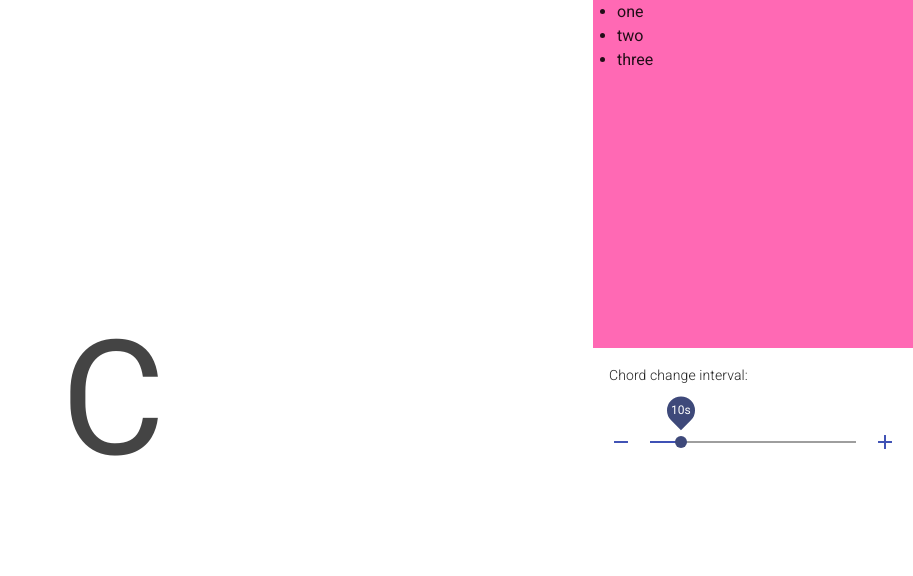
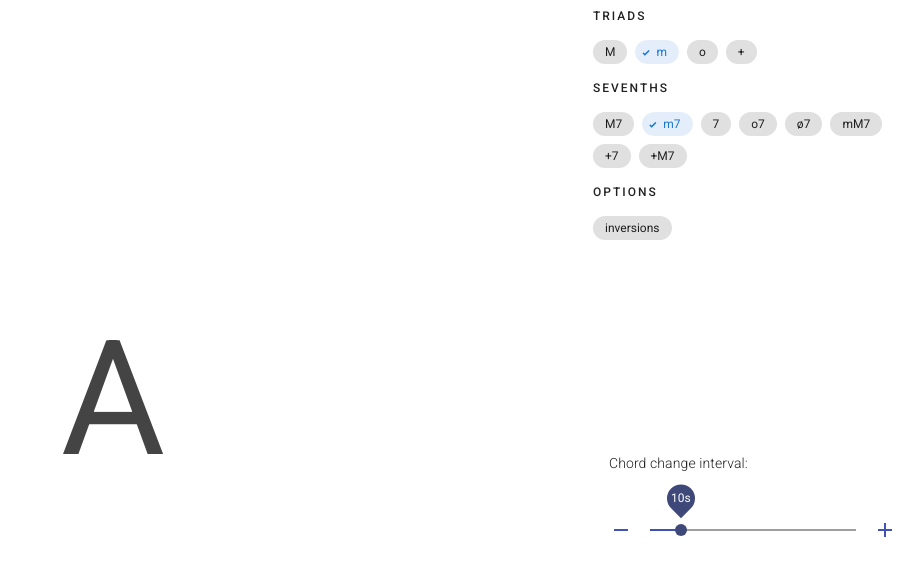
Before and after one commit to nobodyisme/chords, a Vue app: page / in a window 1280 px wide. Shown: the top 576 px of the page, without its empty margins (367-1280 px from the left). Built offline with nearby package versions, Linux system fonts and the light colour scheme.

Commit message:
Draft v2: more controls added, data workflow updated

```diff
--- a/src/App.vue
+++ b/src/App.vue
@@ -2,13 +2,7 @@
   <v-app>
     <div class="app">
       <play-box :chord="chord" />
-      <div class="chords-conf-box">
-        <ul>
-          <li>one</li>
-          <li>two</li>
-          <li>three</li>
-        </ul>
-      </div>
+      <chords-selector-box @chords-setup="onChordsSetup" />
       <play-conf-box @change-chord="onChangeChord" />
     </div>
   </v-app>
@@ -17,22 +11,38 @@
 <script>
 import PlayBox from "./components/PlayBox.vue";
 import PlayConfBox from "./components/PlayConfBox.vue";
+import ChordsSelectorBox from "./components/ChordsSelectorBox.vue";
 
 export default {
   name: "App",
 
   components: {
+    ChordsSelectorBox,
     PlayBox,
     PlayConfBox,
   },
 
   data: () => ({
     chord: "some chord",
+    chord_types: [],
+    inversions: false,
   }),
 
   methods: {
-    onChangeChord(newChord) {
-      this.chord = newChord;
+    onChangeChord() {
+      let chords = ["A", "B", "C"];
+      console.log("change chord");
+
+      var index = Math.floor(Math.random() * chords.length);
+
+      console.log("emitting");
+      this.chord = chords[index];
+    },
+    onChordsSetup(chord_types, inversions) {
+      console.log(chord_types);
+      console.log(inversions);
+      this.chord_types = chord_types;
+      this.inversions = inversions;
     },
   },
 };
@@ -67,9 +77,4 @@ body {
       "main conf2";
   }
 }
-
-.chords-conf-box {
-  grid-area: conf1;
-  background-color: hotpink;
-}
 </style>
--- a/src/components/ChordsSelector.vue
+++ b/src/chords.js
@@ -1,8 +1,3 @@
-<template>
-  <chords-type-item :label="chord_types_tree.label" :id="chord_types_tree.id" />
-</template>
-
-<script>
 const notes = {
   C: { s: "C", next: {} },
   D: { s: "D", next: {} },
@@ -32,6 +27,43 @@ const accidentals = {
 const accidentalMap = {};
 for (let idx in accidentals) {
   accidentalMap[accidentals[idx].distance] = accidentals[idx];
+}
+
+// eslint-disable-next-line no-unused-vars
+function BuildChord(start_note, start_accidental, intervals) {
+  let cur_degree = 1;
+  let cur_distance = -start_accidental.distance;
+  let cur_note = start_note;
+
+  let chord = [];
+
+  for (let interval of intervals) {
+    while (cur_degree != interval.degree) {
+      cur_distance += cur_note.next.distance;
+      cur_degree += 1;
+      cur_note = cur_note.next.note;
+    }
+    // output *note*
+    let accidental = accidentalMap[interval.distance - cur_distance];
+    if (accidental == undefined) {
+      throw "Unsupported chord configuration: " + arguments;
+    }
+    chord.push({
+      note: cur_note,
+      accidental: accidental,
+    });
+  }
+
+  return chord;
+}
+
+// eslint-disable-next-line no-unused-vars
+function PrintChord(chord) {
+  let notes = [];
+  for (let n of chord) {
+    notes.push(n.note.s + n.accidental.s);
+  }
+  return notes.join(" ");
 }
 
 const intervals = {
@@ -77,154 +109,78 @@ const intervals = {
   // TODO: add intervals larger than one octave
 };
 
-// eslint-disable-next-line no-unused-vars
-function BuildChord(start_note, start_accidental, intervals) {
-  let cur_degree = 1;
-  let cur_distance = -start_accidental.distance;
-  let cur_note = start_note;
+export const chord_type_ids = {
+  major_triad: "major_triad",
+  minor_triad: "minor_triad",
+  augmented_triad: "augmented_triad",
+  diminished_triad: "diminished_triad",
 
-  let chord = [];
-
-  for (let interval of intervals) {
-    while (cur_degree != interval.degree) {
-      cur_distance += cur_note.next.distance;
-      cur_degree += 1;
-      cur_note = cur_note.next.note;
-    }
-    // output *note*
-    let accidental = accidentalMap[interval.distance - cur_distance];
-    if (accidental == undefined) {
-      throw "Unsupported chord configuration: " + arguments;
-    }
-    chord.push({
-      note: cur_note,
-      accidental: accidental,
-    });
-  }
-
-  return chord;
+  diminished_seventh: "diminished_seventh",
+  half_diminished_seventh: "half_diminished_seventh",
+  minor_seventh: "minor_seventh",
+  minor_major_seventh: "minor_major_seventh",
+  dominant_seventh: "dominant_seventh",
+  major_seventh: "major_seventh",
+  augmented_seventh: "augmented_seventh",
+  augmented_major_seventh: "augmented_major_seventh",
 }
 
+
+// eslint-disable-next-line no-unused-vars
 const chord_types = {
   // Triads
-  major_triad: {
+  [chord_type_ids.major_triad]: {
     s_variants: ["", "M", "Δ", "ma"],
     intervals: [intervals.P1, intervals.M3, intervals.P5],
   },
-  minor_triad: {
+  [chord_type_ids.minor_triad]: {
     s_variants: ["m", "min", "-", "mi"],
     intervals: [intervals.P1, intervals.m3, intervals.P5],
   },
-  augmented_triad: {
+  [chord_type_ids.augmented_triad]: {
     s_variants: ["⁺", "+", "aug"],
     intervals: [intervals.P1, intervals.M3, intervals.A5],
   },
-  diminished_triad: {
+  [chord_type_ids.diminished_triad]: {
     // TODO: move to superscript (♭5)
-    s_variants: ["⁰", "dim", "⁽ᵇ⁵⁾"],
+    s_variants: ["ᵒ", "dim", "⁽ᵇ⁵⁾"],
     intervals: [intervals.P1, intervals.m3, intervals.d5],
   },
 
   // Seventh
-  diminished_seventh: {
+  [chord_type_ids.diminished_seventh]: {
     s_variants: ["ᵒ⁷", "dim⁷"],
     intervals: [intervals.P1, intervals.m3, intervals.d5, intervals.d7],
   },
-  half_diminished_seventh: {
+  [chord_type_ids.half_diminished_seventh]: {
     // TODO: change to superscript 'ø⁷'
     s_variants: ["ø⁷", "m⁷ᵇ⁵", "-⁽ᵇ⁵⁾"],
     intervals: [intervals.P1, intervals.m3, intervals.d5, intervals.m7],
   },
-  minor_seventh: {
+  [chord_type_ids.minor_seventh]: {
     s_variants: ["m⁷", "min⁷", "-⁷"],
     intervals: [intervals.P1, intervals.m3, intervals.P5, intervals.m7],
   },
-  minor_major_seventh: {
+  [chord_type_ids.minor_major_seventh]: {
     s_variants: ["mᴹ⁷", "mᵐᵃʲ⁷", "-⁽ʲ⁷⁾", "-ᐞ⁷", "-ᴹ⁷"],
     intervals: [intervals.P1, intervals.m3, intervals.P5, intervals.M7],
   },
-  dominant_seventh: {
+  [chord_type_ids.dominant_seventh]: {
     s_variants: ["⁷", "dom⁷"],
     intervals: [intervals.P1, intervals.M3, intervals.P5, intervals.m7],
   },
-  major_seventh: {
+  [chord_type_ids.major_seventh]: {
     s_variants: ["M⁷", "ᴹ⁷", "ᵐᵃʲ⁷", "ᐞ⁷", "ʲ⁷"],
     intervals: [intervals.P1, intervals.M3, intervals.P5, intervals.M7],
   },
-  augmented_seventh: {
+  [chord_type_ids.augmented_seventh]: {
     // TODO: proper subscript ♯
     s_variants: ["+⁷", "aug⁷", "⁷⁺", "⁷⁺⁵", "⁷♯⁵"],
     intervals: [intervals.P1, intervals.M3, intervals.A5, intervals.m7],
   },
-  augmented_major_seventh: {
+  [chord_type_ids.augmented_major_seventh]: {
     // TODO: proper subscript ♯
     s_variants: ["+ᴹ⁷", "ᴹ⁷⁺⁵", "ᴹ⁷♯⁵", "+ʲ⁷", "+ᐞ⁷"],
     intervals: [intervals.P1, intervals.M3, intervals.A5, intervals.M7],
   },
 };
-
-let chord_types_tree = {
-  label: "chord types",
-  elements: [
-    {
-      label: "thirds",
-      elements: [
-        {
-          label: "basic",
-          elements: [chord_types.major_triad, chord_types.minor_triad],
-        },
-        {
-          label: "more",
-          elements: [chord_types.diminished_triad, chord_types.augmented_triad],
-        },
-      ],
-    },
-    {
-      label: "sevenths",
-      elements: [
-        {
-          label: "basic",
-          elements: [
-            chord_types.major_seventh,
-            chord_types.minor_seventh,
-            chord_types.dominant_seventh,
-          ],
-        },
-        {
-          label: "more",
-          elements: [
-            chord_types.diminished_seventh,
-            chord_types.half_diminished_seventh,
-            chord_types.minor_major_seventh,
-            chord_types.augmented_seventh,
-            chord_types.augmented_major_seventh,
-          ],
-        },
-      ],
-    },
-  ],
-};
-
-// eslint-disable-next-line no-unused-vars
-function PrintChord(chord) {
-  let notes = [];
-  for (let n of chord) {
-    notes.push(n.note.s + n.accidental.s);
-  }
-  return notes.join(" ");
-}
-
-import ChordsTypeItem from "./ChordTypeItem.vue";
-
-export default {
-  name: "ChordsSelector",
-  data: function () {
-    return {
-      chord_types_tree: chord_types_tree,
-    };
-  },
-  components: {
-    ChordsTypeItem,
-  },
-};
-</script>
--- /dev/null
+++ b/src/components/ChordsSelectorBox.vue
@@ -0,0 +1,194 @@
+<template>
+  <div class="chords-conf-box">
+    <span class="text-overline">Triads</span>
+    <v-chip-group
+      multiple
+      column
+      active-class="primary--text"
+      v-model="selected_triads"
+      @change="updateChordTypes"
+    >
+      <v-chip
+        v-for="triad in chord_types.triads"
+        :key="triad.id"
+        :value="triad.id"
+        filter
+        small
+        filter-icon="mdi-check-bold"
+      >
+        {{ triad.label }}
+      </v-chip>
+    </v-chip-group>
+
+    <span class="text-overline">Sevenths</span>
+    <v-chip-group
+      multiple
+      column
+      active-class="primary--text"
+      v-model="selected_sevenths"
+      @change="updateChordTypes"
+    >
+      <v-chip
+        v-for="seventh in chord_types.sevenths"
+        :key="seventh.id"
+        :value="seventh.id"
+        filter
+        small
+        filter-icon="mdi-check-bold"
+      >
+        {{ seventh.label }}
+      </v-chip>
+    </v-chip-group>
+    <span class="text-overline">Options</span>
+    <v-chip-group
+      multiple
+      column
+      active-class="primary--text"
+      v-model="selected_options"
+      @change="updateChordTypes"
+    >
+      <v-chip filter small :value="inversions_id" filter-icon="mdi-check-bold">
+        inversions
+      </v-chip>
+    </v-chip-group>
+  </div>
+</template>
+
+<script>
+import { chord_type_ids } from "../chords";
+
+export default {
+  name: "ChordsSelector",
+  methods: {
+    updateChordTypes: function () {
+      let chord_type_ids = [];
+      for (let name in this.chord_types) {
+        for (let chord_type of this.chord_types[name])
+          if (chord_type.selected) {
+            chord_type_ids.push(chord_type.id);
+          }
+      }
+      this.$emit("chords-setup", chord_type_ids, this.inversions);
+    },
+    getSelectedChordTypes(chord_family) {
+      let res = [];
+      for (let chord_type of chord_family) {
+        if (chord_type.selected) {
+          res.push(chord_type.id);
+        }
+      }
+      return res;
+    },
+    setSelectedChordTypes(chord_family, chord_type_ids) {
+      let selected = {};
+      for (let cti of chord_type_ids) {
+        selected[cti] = true;
+      }
+
+      for (let chord_type of chord_family) {
+        let exp_value = selected[chord_type.id] === true;
+        if (chord_type.selected != exp_value) {
+          chord_type.selected = exp_value;
+        }
+      }
+    },
+  },
+  data: function () {
+    return {
+      inversions_id: "inversions",
+      inversions: false,
+      chord_types: {
+        triads: [
+          { id: chord_type_ids.major_triad, label: "M", selected: false },
+          { id: chord_type_ids.minor_triad, label: "m", selected: true },
+          { id: chord_type_ids.diminished_triad, label: "o", selected: false },
+          { id: chord_type_ids.augmented_triad, label: "+", selected: false },
+        ],
+        sevenths: [
+          { id: chord_type_ids.major_seventh, label: "M7", selected: false },
+          { id: chord_type_ids.minor_seventh, label: "m7", selected: true },
+          { id: chord_type_ids.dominant_seventh, label: "7", selected: false },
+          {
+            id: chord_type_ids.diminished_seventh,
+            label: "o7",
+            selected: false,
+          },
+          {
+            id: chord_type_ids.half_diminished_seventh,
+            label: "ø7",
+            selected: false,
+          },
+          {
+            id: chord_type_ids.minor_major_seventh,
+            label: "mM7",
+            selected: false,
+          },
+          {
+            id: chord_type_ids.augmented_seventh,
+            label: "+7",
+            selected: false,
+          },
+          {
+            id: chord_type_ids.augmented_major_seventh,
+            label: "+M7",
+            selected: false,
+          },
+        ],
+      },
+    };
+  },
+  computed: {
+    selected_triads: {
+      get: function () {
+        return this.getSelectedChordTypes(this.chord_types.triads);
+      },
+      set: function (selected) {
+        console.log(selected);
+        return this.setSelectedChordTypes(this.chord_types.triads, selected);
+      },
+    },
+
+    selected_sevenths: {
+      get: function () {
+        return this.getSelectedChordTypes(this.chord_types.sevenths);
+      },
+      set: function (selected) {
+        return this.setSelectedChordTypes(this.chord_types.sevenths, selected);
+      },
+    },
+
+    selected_options: {
+      get: function () {
+        let options = [];
+        if (this.inversions) {
+          options.push(this.inversions_id);
+        }
+        return options;
+      },
+      set: function (selected) {
+        let found = selected.indexOf(this.inversions_id) != -1;
+        if (found && !this.inversions) {
+          this.inversions = true;
+        } else if (!found && this.inversions) {
+          this.inversions = false;
+        }
+      },
+    },
+  },
+};
+</script>
+
+<style lang="scss">
+@use "~vuetify/src/components/VChip/variables";
+@each $name, $size in variables.$icon-sizes {
+  .v-chip.v-size--#{$name} .v-icon {
+    font-size: #{map-get($size, "font-size") - 3}px;
+    height: #{map-get($size, "font-size") - 3}px;
+    width: #{map-get($size, "font-size") - 3}px;
+  }
+}
+
+.chords-conf-box {
+  grid-area: conf1;
+}
+</style>
```
Also changed, not shown: src/components/PlayConfBox.vue (+1 -8 lines).
